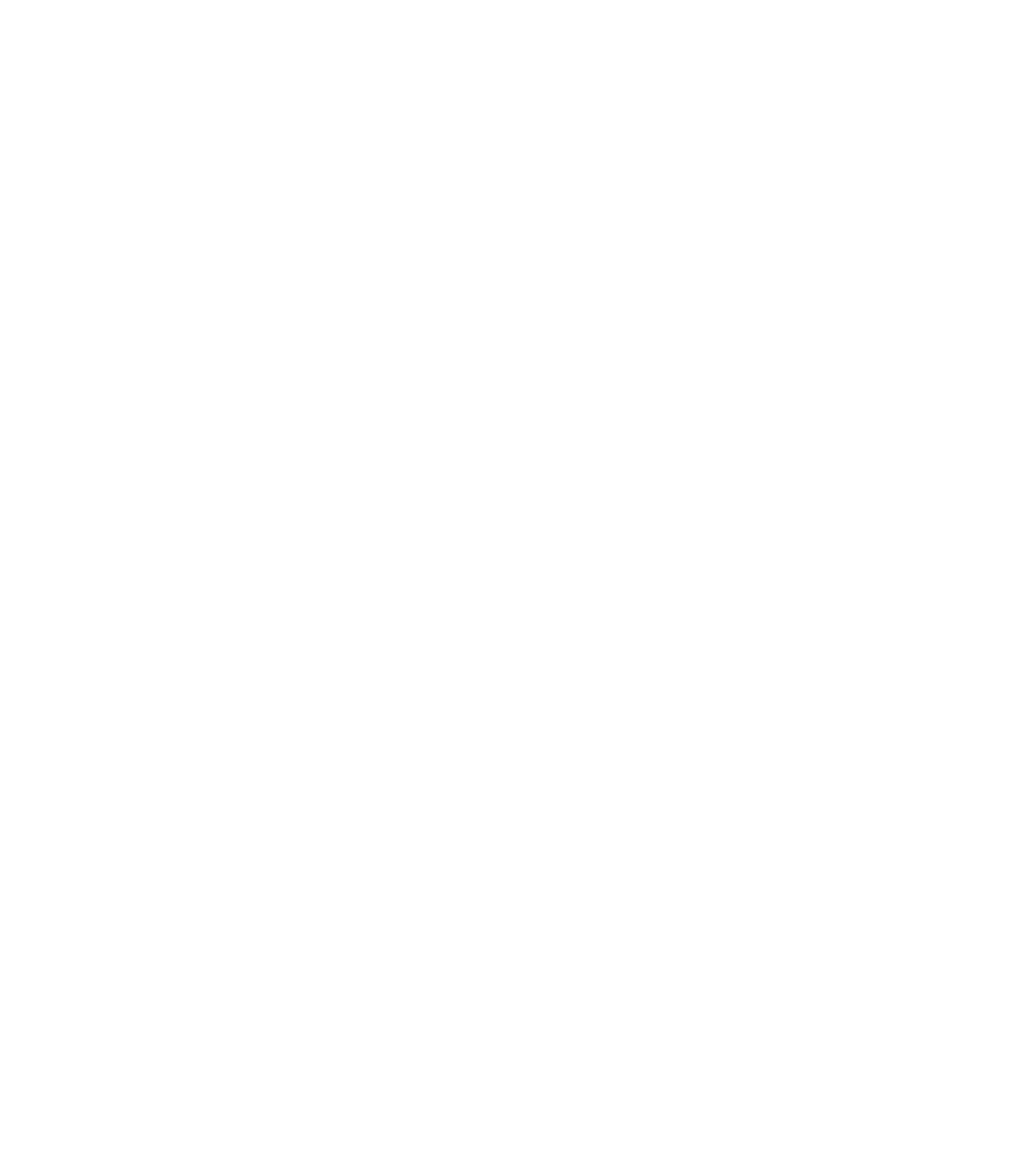
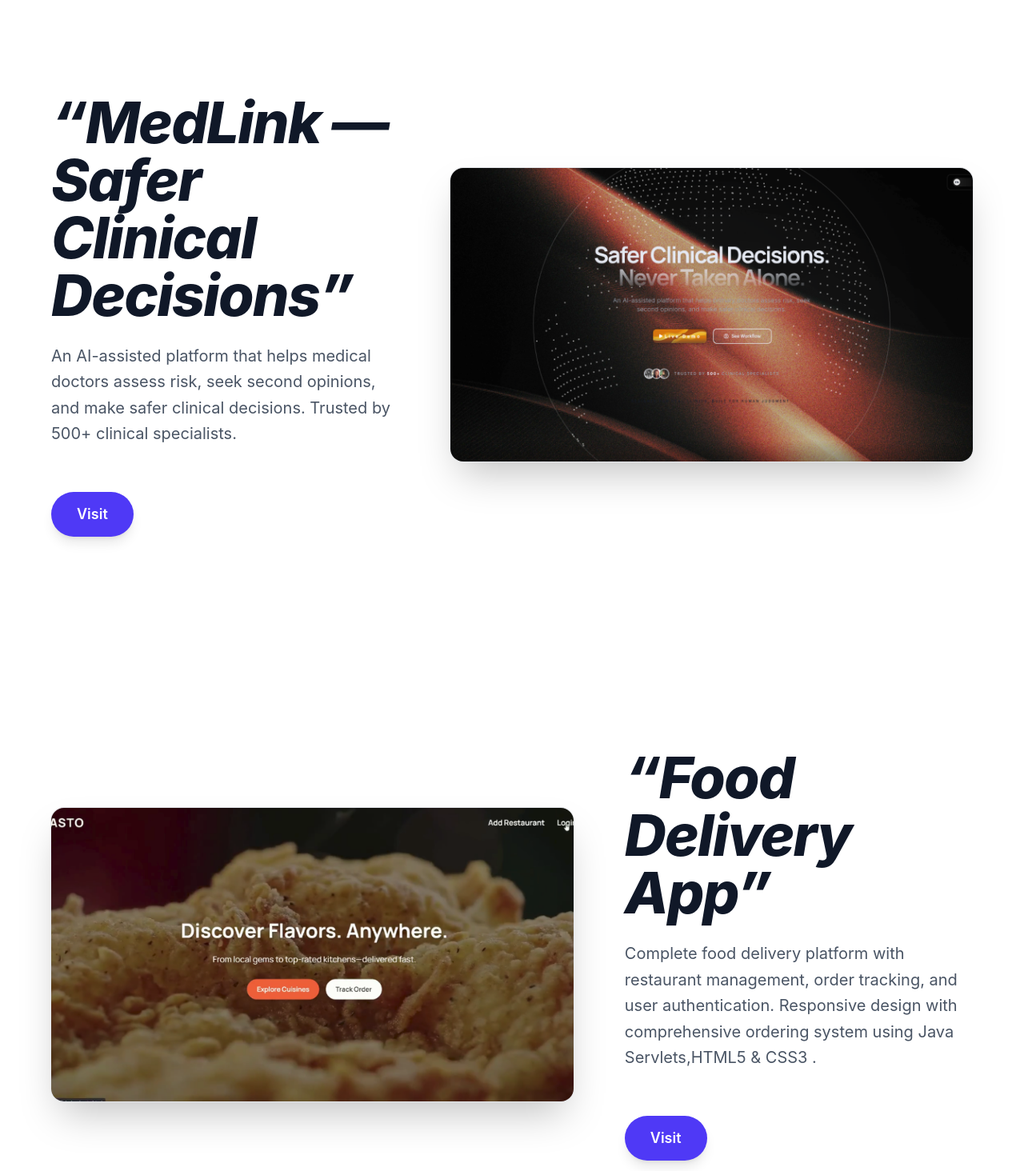
Before and after one commit to rxut-04/portfolioo, a React (Vite) app: page / in a window 1280 px wide. Shown: the part 1006-2470 px from the top of the page at 80% size. Before the commit the page ends 892 px from the top, so only its background shows below. Built offline with nearby package versions, Linux system fonts and the light colour scheme.

Commit message:
Add featured projects to landing page
Co-authored-by: Copilot <223556219+Copilot@users.noreply.github.com>

```diff
--- a/src/App.jsx
+++ b/src/App.jsx
@@ -1,5 +1,11 @@
 import Hero from './components/Hero'
+import Featured from './components/Featured'
 
 export default function App() {
-  return <Hero />
+  return (
+    <>
+      <Hero />
+      <Featured />
+    </>
+  )
 }
--- /dev/null
+++ b/src/components/Featured.jsx
@@ -0,0 +1,76 @@
+
+
+
+const Featured = () => {
+    return (
+        <><div className="mt-12 flex flex-col items-center justify-center text-center">
+            <h1 className="italic text-4xl font-extrabold tracking-tight text-gray-900 sm:text-5xl lg:text-6xl">
+                Featured Projects
+            </h1>
+        </div>
+
+            {/* <div className="flex justify-between">
+        <div className="mt-100 mb-100 ml-20">
+            <h1>Here are my Projects</h1>
+            <p>Lorem ipsum dolor, sit amet consectetur adipisicing elit. Cumque ullam velit debitis minima enim porro distinctio quo optio labore, aliquid quos voluptatem error?</p>
+        </div>
+
+        <div className="mt-50"><img src="/images/medlink-preview.png" alt="" /></div>
+      </div> */}
+            <section className="mx-auto flex min-h-screen w-[90%] flex-col items-center justify-between gap-10 py-12 lg:flex-row lg:gap-16">
+                {/* Text side */}
+                <div className="w-full lg:w-2/5">
+                    <h1 className="italic text-4xl font-extrabold tracking-tight text-gray-900 sm:text-5xl xl:text-7xl">
+                        “MedLink — Safer Clinical Decisions”
+                    </h1>
+                    <p className="mt-6 text-base leading-relaxed text-gray-600 sm:text-lg xl:text-xl">
+                        An AI-assisted platform that helps medical doctors assess risk, seek second opinions, and make safer clinical decisions. Trusted by 500+ clinical specialists.
+                    </p>
+                    <br/>
+                    <button  className="antialiased mt-8 inline-flex items-center rounded-full bg-indigo-600 px-8 py-3.5 text-base font-semibold text-white shadow-lg transition duration-300 hover:-translate-y-0.5 hover:bg-indigo-700 hover:shadow-xl focus:outline-none focus-visible:ring-4 focus-visible:ring-indigo-300 active:scale-95 sm:text-lg">
+                        Visit
+                    </button>
+                </div>
+
+                {/* Image side (landscape) */}
+                <div className="w-full lg:w-3/5">
+                    <img
+                        src="/images/medlink-preview.png"
+                        alt="MedLink project preview"
+                        className="aspect-video w-full rounded-2xl object-cover shadow-2xl ring-1 ring-gray-200 transition duration-300 hover:scale-[1.02]"
+                    />
+                </div>
+            </section>
+
+            <section className="mx-auto flex min-h-screen w-[90%] flex-col items-center justify-between gap-10 py-12 lg:flex-row-reverse lg:gap-16">
+                {/* Text side (right on desktop) */}
+                <div className="w-full lg:w-2/5">
+                    <h1 className="italic text-4xl font-extrabold tracking-tight text-gray-900 sm:text-5xl xl:text-7xl">
+                        “Food Delivery App”
+                    </h1>
+                    <p className="mt-6 text-base leading-relaxed text-gray-600 sm:text-lg xl:text-xl">
+                        Complete food delivery platform with restaurant management, order tracking, and user authentication. Responsive design with comprehensive ordering system using
+                        Java Servlets,HTML5 & CSS3 .
+                    </p>
+                    <br/>
+                    <button className="antialiased mt-8 inline-flex items-center rounded-full bg-indigo-600 px-8 py-3.5 text-base font-semibold text-white shadow-lg transition duration-300 hover:-translate-y-0.5 hover:bg-indigo-700 hover:shadow-xl focus:outline-none focus-visible:ring-4 focus-visible:ring-indigo-300 active:scale-95 sm:text-lg">
+                        Visit
+                    </button>
+                </div>
+
+                {/* Image side (left on desktop) */}
+                <div className="w-full lg:w-3/5">
+                    <img
+                        src="/images/food.png"
+                        alt="Food delivery Application"
+                        className="aspect-video w-full rounded-2xl object-cover shadow-2xl ring-1 ring-gray-200 transition duration-300 hover:scale-[1.02]"
+                    />
+                </div>
+            </section>
+        </>
+
+
+    )
+}
+
+export default Featured
```
Also changed, not shown: public/images/food.png (added).
